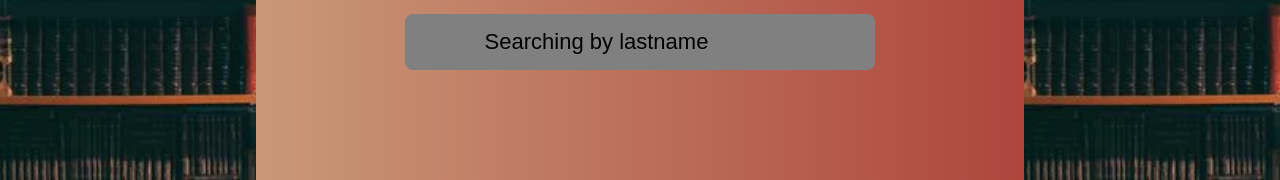
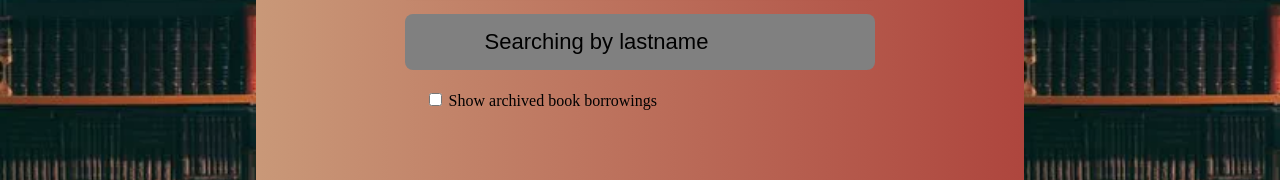
Before and after one commit to TomaszHamerla/BookLendApp-React, a React (Vite) app: page / in a window 1280 px wide. Both pictures are taken after a click on the button "Loans". Shown: the part 263-443 px from the top of the page. Built offline with nearby package versions, Linux system fonts and the light colour scheme; no server answers.

Commit message:
added archived label to change list

```diff
--- a/src/components/losns/Loans.css
+++ b/src/components/losns/Loans.css
@@ -76,3 +76,6 @@
   font-size: 22px;
   padding-left: 40px;
 }
+.Archive {
+  padding: 20px;
+}
--- a/src/components/losns/Loans.jsx
+++ b/src/components/losns/Loans.jsx
@@ -3,6 +3,12 @@ import "./Loans.css";
 
 export const Loans = () => {
   const [list, setList] = useState([]);
+  const [isChecked, setIsChecked] = useState(false);
+
+  const handleToggle = () => {
+    setIsChecked(!isChecked);
+  };
+
   const getLoans = async () => {
     const response = await fetch(
       "http://localhost:8080/loans/searchByLoanStatus?status=true",
@@ -16,10 +22,27 @@ export const Loans = () => {
     const loans = await response.json();
     setList(loans);
   };
+  const getArchiveLoans = async () => {
+    const response = await fetch(
+      "http://localhost:8080/loans/searchByLoanStatus?status=false",
+      {
+        method: "GET",
+        headers: {
+          "Content-Type": "application/json",
+        },
+      }
+    );
+    const archiveLoans = await response.json();
+    setList(archiveLoans);
+  };
 
   useEffect(() => {
-    getLoans();
-  }, []);
+    if (!isChecked) {
+      getLoans();
+    } else {
+      getArchiveLoans();
+    }
+  }, [handleToggle]);
   return (
     <div>
       <div className="header">
@@ -40,6 +63,7 @@ export const Loans = () => {
             <div className="books">
               <div className="data">
                 <div>{l.book.title}</div>
+                {isChecked && <div>Loan date: {l.loanDate}</div>}
                 <button>Return book</button>
               </div>
             </div>
@@ -53,6 +77,12 @@ export const Loans = () => {
           placeholder="Searching by lastname"
         />
       </div>
+      <div className="Archive">
+        <label>
+          <input type="checkbox" checked={isChecked} onChange={handleToggle} />
+          <span> Show archived book borrowings</span>
+        </label>
+      </div>
     </div>
   );
 };
```
